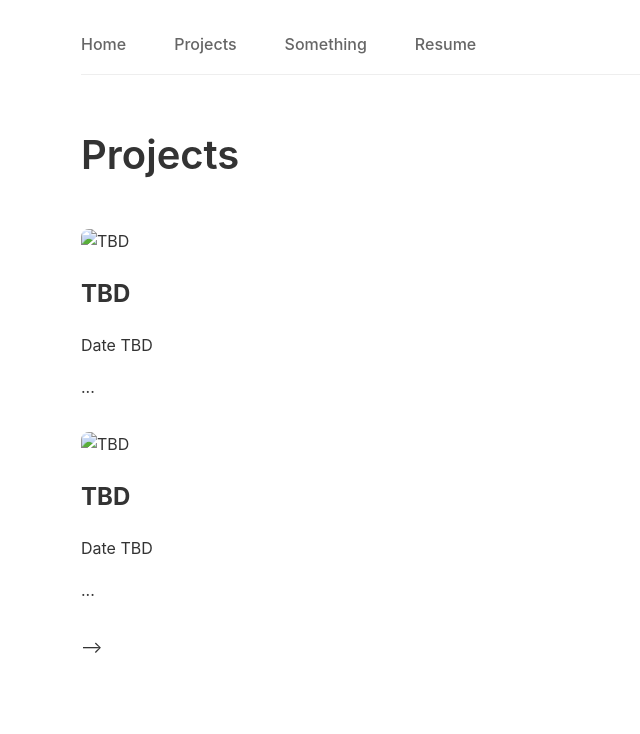
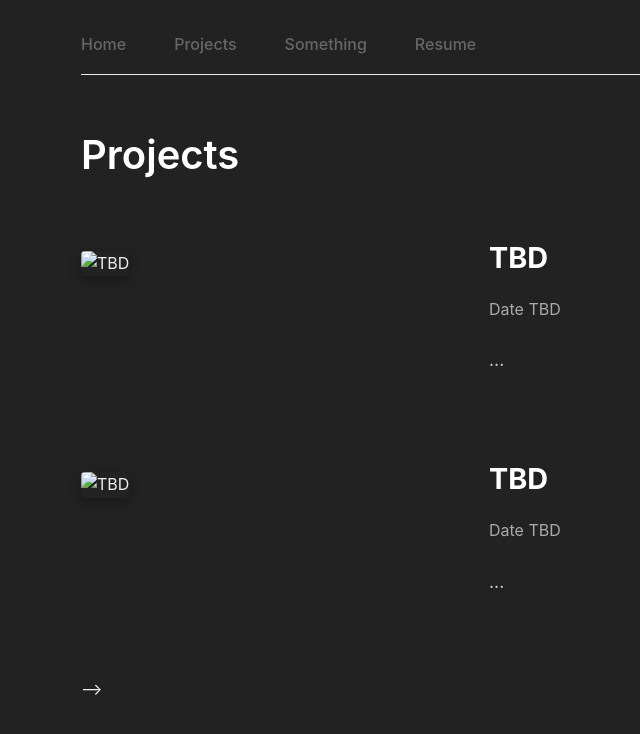
Before and after one commit to papyane/papyane.github.io, a Jekyll site: the page built from projects.md, in a window 1280 px wide. Shown: the top 734 px of the page, without its empty margins (159-799 px from the left). Built offline with Jekyll 4.4.1, drawn with Linux system fonts in a browser that asks for light colours.

Commit message:
Update style.css

```diff
--- a/assets/css/style.css
+++ b/assets/css/style.css
@@ -39,3 +39,74 @@ img {
     border-radius: 8px;
     margin-top: 1rem;
 }
+
+/* Dark Mode Base (Optional, if you want the whole site dark like the screenshot) */
+body {
+    background-color: #222;
+    color: #eee;
+    font-family: -apple-system, BlinkMacSystemFont, "Segoe UI", Roboto, Helvetica, Arial, sans-serif;
+}
+
+.page-title {
+    font-size: 3rem;
+    font-weight: 600;
+    margin-bottom: 3rem;
+    color: #fff;
+}
+
+/* The Project Row (Side-by-Side Flexbox) */
+.project-row {
+    display: flex;
+    gap: 3rem; /* Space between image and text */
+    margin-bottom: 4rem; /* Space between projects */
+    align-items: flex-start; /* Aligns text to the top of the image */
+}
+
+/* Image Column */
+.project-image {
+    flex: 0 0 45%; /* Takes up exactly 45% of the row width */
+}
+
+.project-image img {
+    width: 100%;
+    height: auto;
+    border-radius: 4px;
+    object-fit: cover;
+    box-shadow: 0 4px 12px rgba(0,0,0,0.3); /* Slight shadow for depth */
+}
+
+/* Text Column */
+.project-details {
+    flex: 1; /* Takes up the remaining space */
+}
+
+.project-details h2 {
+    margin-top: 0;
+    margin-bottom: 0.5rem;
+    font-size: 1.8rem;
+    color: #fff;
+}
+
+.project-date {
+    font-size: 1rem;
+    color: #aaa;
+    margin-bottom: 1.5rem;
+}
+
+.project-desc {
+    line-height: 1.6;
+    color: #ccc;
+    font-size: 1.1rem;
+}
+
+/* Responsive Design for Mobile (Stacks image on top of text on small screens) */
+@media (max-width: 768px) {
+    .project-row {
+        flex-direction: column;
+        gap: 1.5rem;
+    }
+
+    .project-image {
+        flex: 1 1 100%;
+    }
+}
```
